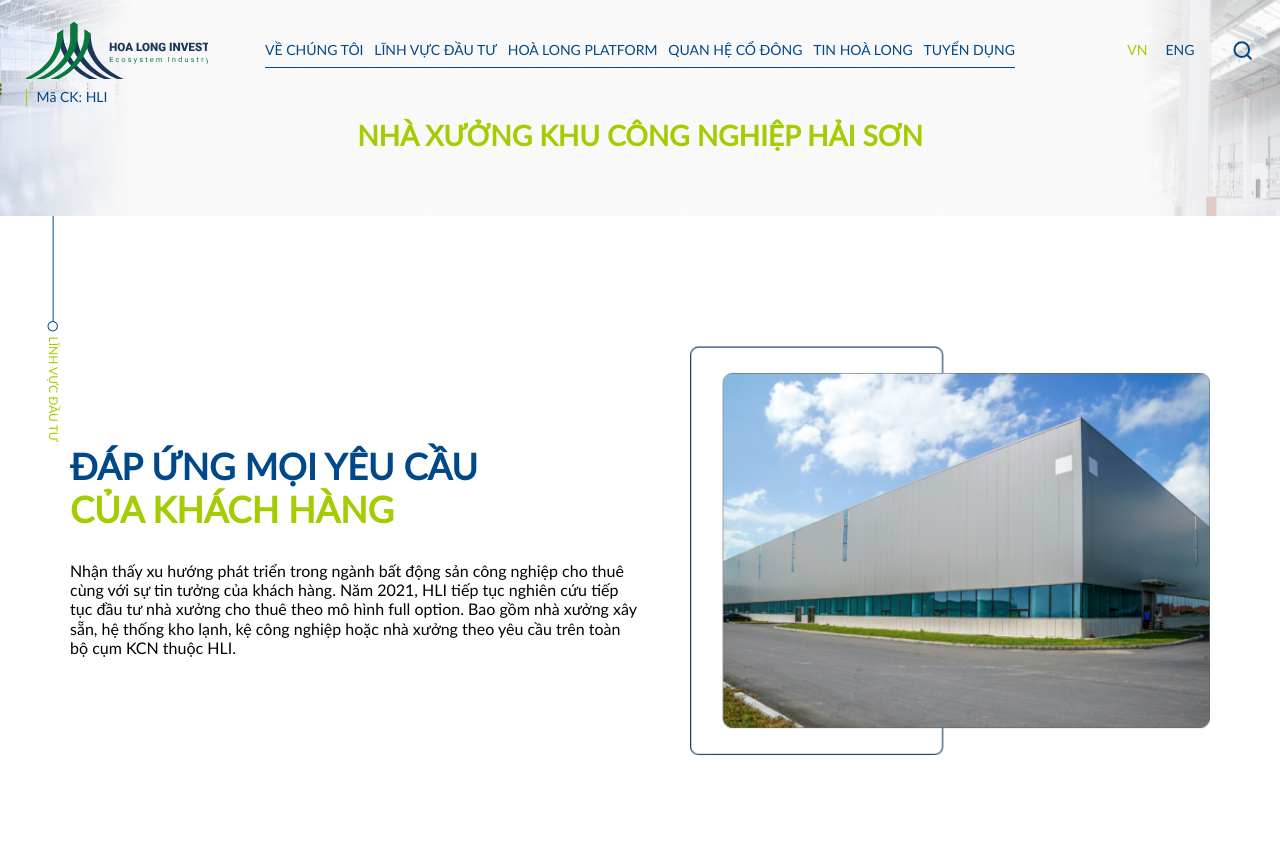
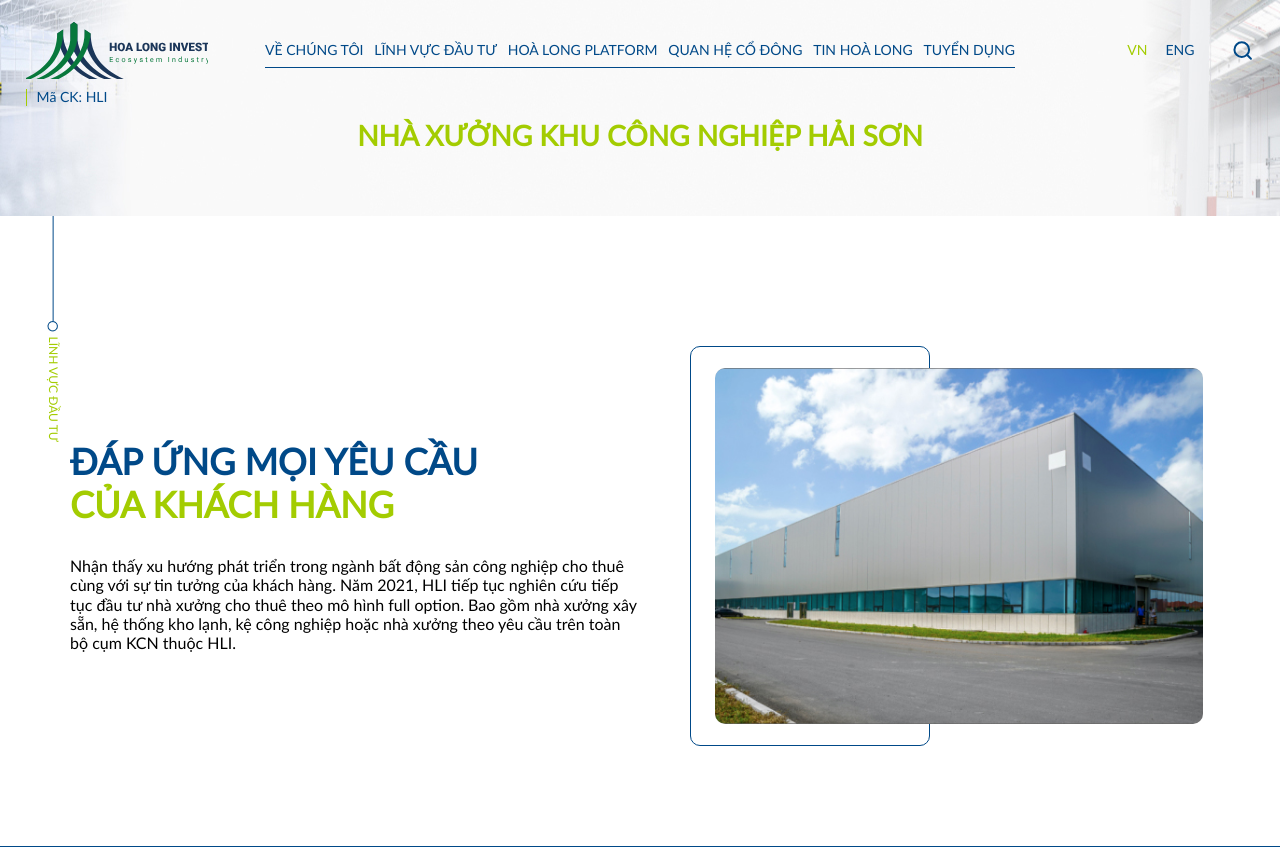
Before and after one commit to happyboydk89/hoalong, a PHP site: page /kcn-hai-son.html in a window 1280 px wide. Shown: the top 847 px of the page. Run offline with PHP 8.4, Linux system fonts and the light colour scheme; some libraries are stand-ins or nearby versions.

Commit message:
huy edit

```diff
--- a/css/kcn.css
+++ b/css/kcn.css
@@ -840,6 +840,29 @@
 	max-width: 50%;
 	padding: 0 0 0 50px;
 }
+.duyc .col-right .box-img {
+	position: relative;
+}
+.duyc .col-right .box-img .line {
+	display: block;
+	width: 240px;
+	height: 400px;
+	border: 1px solid #004988;
+	border-radius: 10px;
+	background: transparent;
+}
+.duyc .col-right .box-img .img {
+	position: absolute;
+	left: 25px;
+	top: 50%;
+	transform: translateY(-50%);
+}
+.duyc .col-right .box-img .img img {
+	border-radius: 10px;
+	object-fit: cover;
+	width: 488px;
+	height: 356px;
+}
 .duyc .duyc-content p {
 	font-size: 16px;
 }
@@ -923,6 +946,12 @@
 	.duyc {
 		padding: 0px 0 60px;
 	}
+	.duyc .col-right .box-img .line {
+    	height: 320px;
+	}
+	.duyc .col-right .box-img .img img {
+		height: 280px;
+	}
 }
 
 @media screen and (max-width: 1000px) {
@@ -935,6 +964,9 @@
 	}
 	.duyc .col-right {
 		padding: 0 0 0 30px;
+	}
+	.duyc .col-right .box-img .line {
+		width: 190px;
 	}
 	.nx-full .title h3 {
 		font-size: 30px;
--- a/css/style.css
+++ b/css/style.css
@@ -3244,10 +3244,18 @@
 .lkdt-list li:nth-child(4) .photo::after {
 	content: "4";
 }
+.lkdt-list .photo .img {
+    width: 170px;
+    height: 170px;
+    margin: 0 auto;
+    border-radius: 50%;
+}
 .lkdt-list .photo img {
-	display: block;
-	margin: 0 auto;
-	height: 170px;
+    display: block;
+    margin: 0 auto;
+    height: 170px;
+    object-fit: cover;
+    border-radius: 50%;
 }
 @media only screen and (min-width: 1441px) {
 	.lkdt-list li {
--- a/kcn-hai-son.html
+++ b/kcn-hai-son.html
@@ -105,7 +105,10 @@
           </div>
         </div>
         <div class="col-right">
-          <img src="./img/invest/kcn/kcn-hs1.jpg" alt="">
+          <div class="box-img">
+            <span class="line"></span>
+            <p class="img"><img src="./img/invest/kcn/kcn-hs1.jpg" alt=""></p>
+          </div>
         </div>
       </div>
     </div>
```
Also changed, not shown: lien-ket-dau-tu.html (+6 -4 lines), img/invest/kcn/kcn-hs1.jpg.
